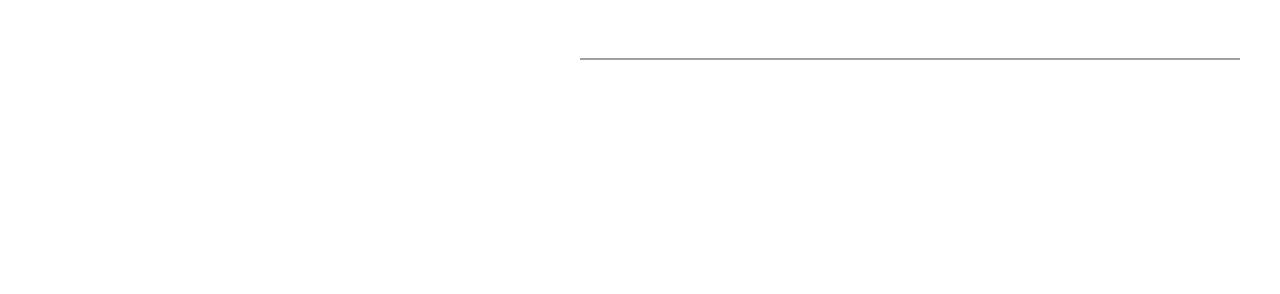
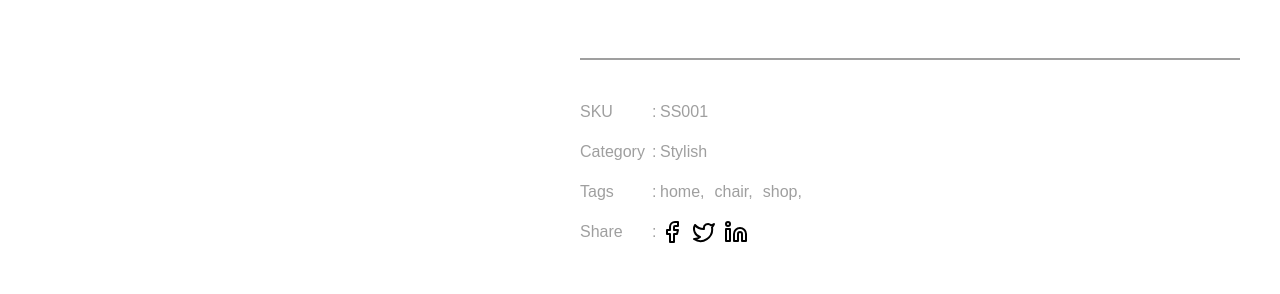
Before and after one commit to arash-jj/home-appliance-store, a Next.js app: page /single-product/1 in a window 1280 px wide. Shown: the part 590-884 px from the top of the page. Built offline with nearby package versions, Linux system fonts and the light colour scheme.

Commit message:
single product sub information added

```diff
--- a/app/single-product/[id]/page.tsx
+++ b/app/single-product/[id]/page.tsx
@@ -31,7 +31,7 @@ const Page = ({ params }: PageProps) => {
                 <p className='flex justify-center items-center text-lg ml-2'>{product.productName}</p>
             </section>
             <section className="px-10 py-5">
-                <section className="flex flex-row h-[820px]">
+                <section className="flex flex-row h-[780px]">
                     <div className="w-45/100 flex flex-row">
                         <div className="w-7/30 flex flex-col gap-7">
                             {product.previewImages && (
--- a/components/SingleProductInfo.tsx
+++ b/components/SingleProductInfo.tsx
@@ -1,6 +1,6 @@
 import { centsToDollar } from '@/lib/utils'
 import { Product } from '@/types/type'
-import { Star } from 'lucide-react'
+import { Facebook, Star, Twitter, Linkedin } from 'lucide-react'
 import React from 'react'
 import AddingToCart from './AddingToCart'
 
@@ -53,6 +53,30 @@ const SingleProductInfo = ({product} : SingleProduct) => {
                 </div>
             </div>
             <AddingToCart/>
+            <div className="flex flex-col gap-4 pt-10">
+                <div className="flex flex-row gap-2.5 text-footerSubTexts relative">
+                    <p className="min-w-[70px] after:content-[':'] after:absolute after:left-18">SKU</p>
+                    <p className="">SS001</p>
+                </div>
+                <div className="flex flex-row gap-2.5 text-footerSubTexts relative">
+                    <p className="min-w-[70px] after:content-[':'] after:absolute after:left-18">Category</p>
+                    <p className="">{product.category}</p>
+                </div>
+                <div className="flex flex-row gap-2.5 text-footerSubTexts relative">
+                    <p className="min-w-[70px] after:content-[':'] after:absolute after:left-18">Tags</p>
+                    {product.tags.map(tag => (
+                        <span>{tag},</span>
+                    ))}
+                </div>
+                <div className="flex flex-row gap-2.5 text-footerSubTexts relative">
+                    <p className="min-w-[70px] after:content-[':'] after:absolute after:left-18">Share</p>
+                    <div className="flex flex-row gap-2 text-black">
+                        <Facebook/>
+                        <Twitter/>
+                        <Linkedin/>
+                    </div>
+                </div>
+            </div>
         </div>
     )
 }
```
